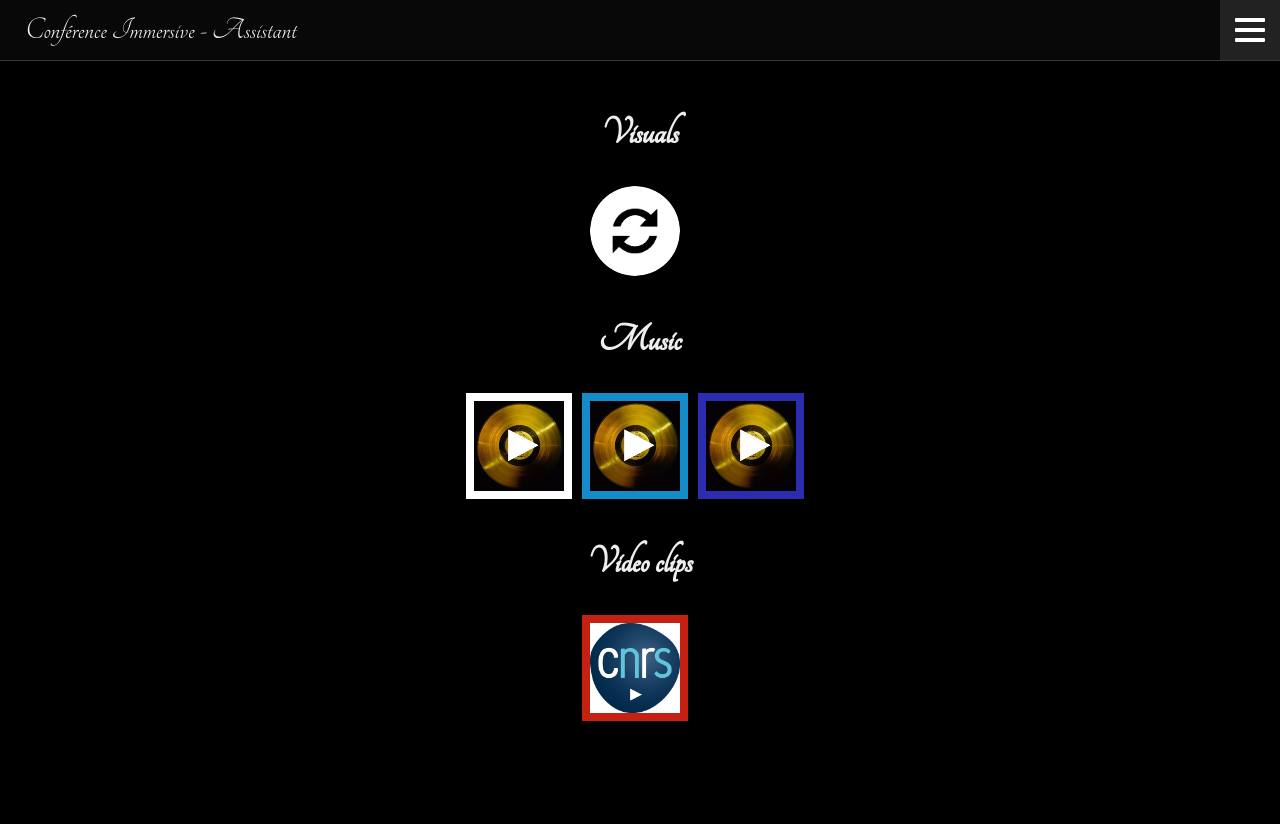
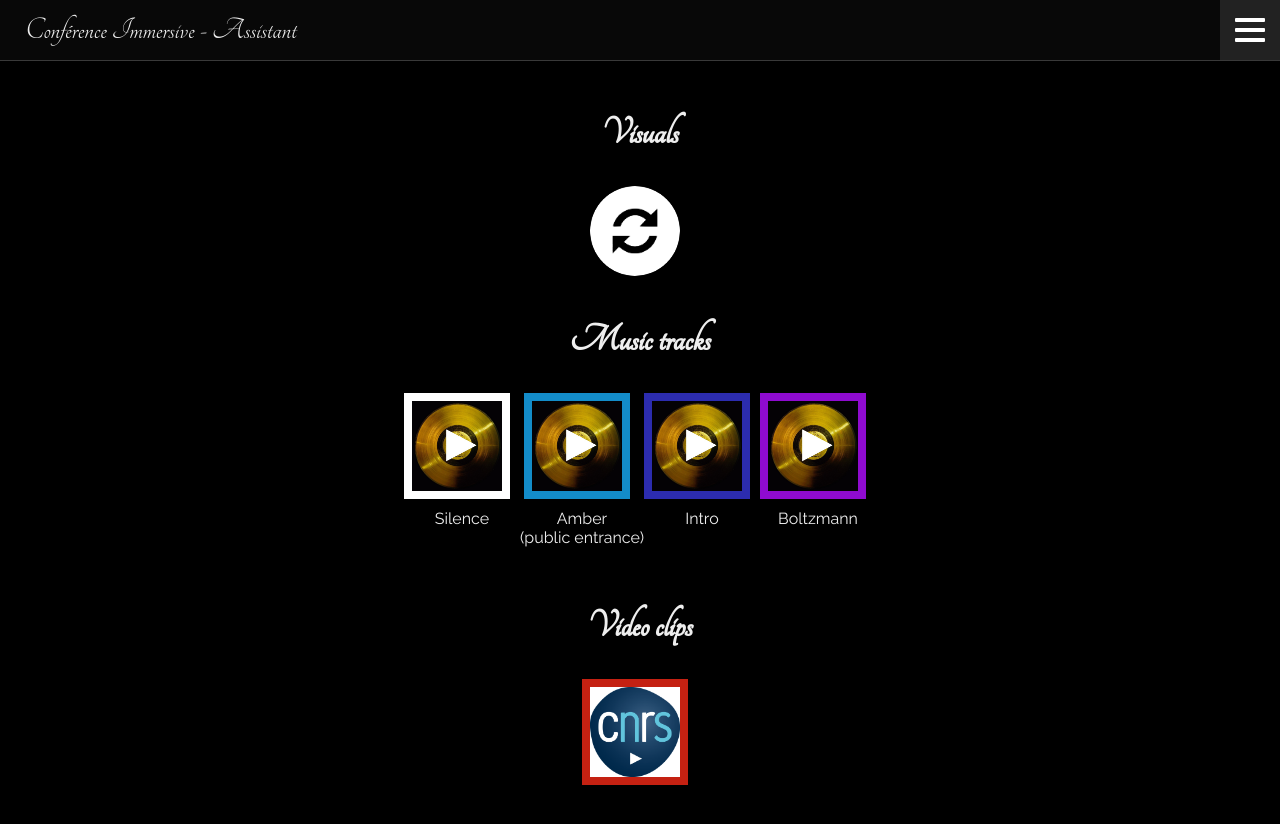
Before and after one commit to andrixdev/confim-control, a website: page web-assistant-controls/index.html in a window 1280 px wide. Shown: the top 824 px of the page. Drawn offline with Linux system fonts and the light colour scheme.

Commit message:
Update audio track tiles with names

```diff
--- a/less/main.less
+++ b/less/main.less
@@ -189,6 +189,11 @@ header {
     &:hover {
         box-shadow: var(--box-shadow);
     }
+    & + p {
+        margin-top: 0;
+        text-align: center;
+        height: 3rem;
+    }
 }
 .reset {
     border-radius: 50%;
--- a/web-assistant-controls/index.html
+++ b/web-assistant-controls/index.html
@@ -47,23 +47,29 @@
 		<div id="media">
 
 			<div id="audio">
-				<h2 class="center manuscript">Music</h2>
+				<h2 class="center manuscript">Music tracks</h2>
 				<div class="flexrow flexcenter flexwrap">
-					<img class="tile audio audio-play" data-confim-id="100" id="audio-play-0" data-visibility="visible" src="./img/music-play.jpg" alt="Audio Play 0"/>
-					<img class="tile audio audio-play" data-confim-id="101" id="audio-play-1" data-visibility="visible" src="./img/music-play.jpg" alt="Audio Play 1"/>
-					<img class="tile audio audio-play" data-confim-id="102" id="audio-play-2" data-visibility="visible" src="./img/music-play.jpg" alt="Audio Play 2"/>
 
-					<!--
+					<div class="flexcol flexcenter flexwrap">
+						<img class="tile audio audio-play" data-confim-id="100" id="audio-play-0" data-visibility="visible" src="./img/music-play.jpg" alt="Audio Play 0"/>
+						<p>Silence</p>
+					</div>
 
-					<img class="tile audio audio-pause" data-confim-id="101" id="audio-pause-1" data-visibility="hidden" src="./img/music-pause.jpg" alt="Audio Pause 1"/>
+					<div class="flexcol flexcenter flexwrap">
+						<img class="tile audio audio-play" data-confim-id="101" id="audio-play-1" data-visibility="visible" src="./img/music-play.jpg" alt="Audio Play 1"/>
+						<p>Amber<br/>(public entrance)</p>
+					</div>
 
-					<img class="tile audio audio-play" data-confim-id="103" id="audio-play-2" data-visibility="visible"  src="./img/music-play.jpg" alt="Audio Play 2"/>
-					<img class="tile audio audio-pause" data-confim-id="104" id="audio-pause-2" data-visibility="hidden" src="./img/music-pause.jpg" alt="Audio Pause 2"/>
+					<div class="flexcol flexcenter flexwrap">
+						<img class="tile audio audio-play" data-confim-id="102" id="audio-play-2" data-visibility="visible" src="./img/music-play.jpg" alt="Audio Play 2"/>
+						<p>Intro</p>
+					</div>
 
-					<img class="tile audio audio-play" data-confim-id="106" id="audio-play-3" data-visibility="visible"  src="./img/music-play.jpg" alt="Audio Play 3"/>
-					<img class="tile audio audio-pause" data-confim-id="107" id="audio-pause-3" data-visibility="hidden" src="./img/music-pause.jpg" alt="Audio Pause 3"/>
+					<div class="flexcol flexcenter flexwrap">
+						<img class="tile audio audio-play" data-confim-id="103" id="audio-play-3" data-visibility="visible" src="./img/music-play.jpg" alt="Audio Play 3"/>
+						<p>Boltzmann</p>
+					</div>
 
-					-->
 				</div>
 			</div>
 
```
Also changed, not shown: web-assistant-controls/css/main.css, web-speaker-controls/css/main.css.
